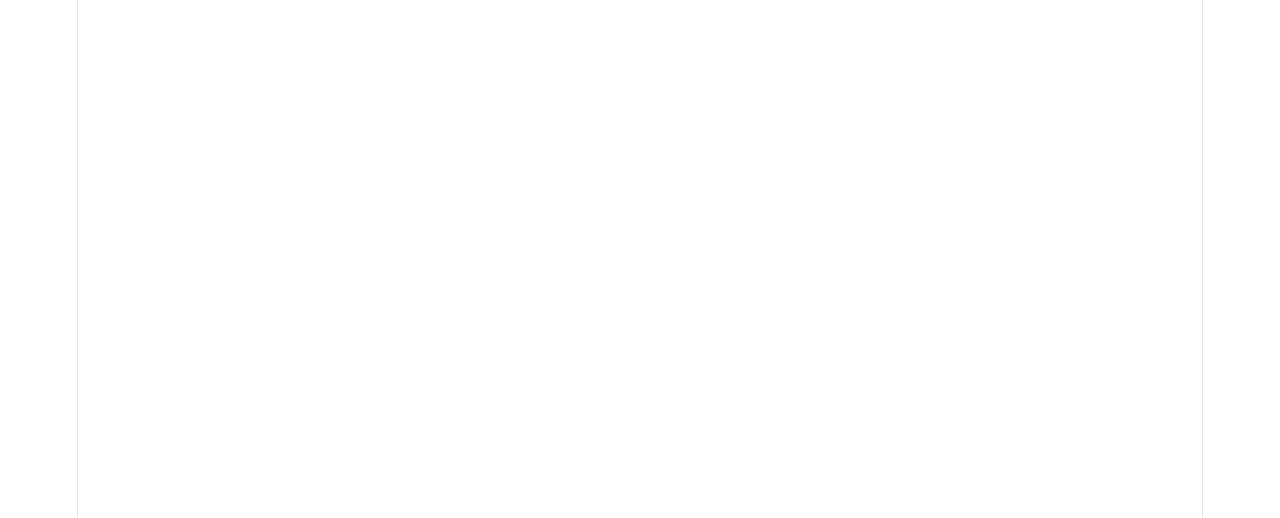
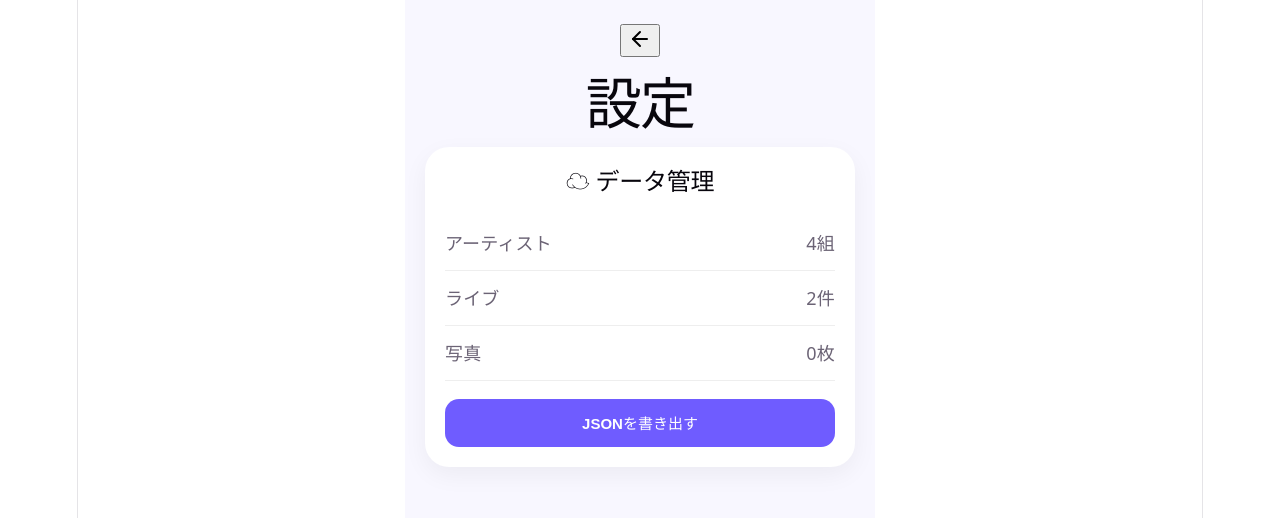
Before and after one commit to tomokitakahama/LiveCloud, a React (Vite) app: page /settings in a window 1280 px wide. Before the commit this address had no page. Shown: the top 518 px of the page. Built offline with nearby package versions, Linux system fonts and the light colour scheme.

Commit message:
機能追加_データ出力(json形式)

```diff
--- a/src/App.css
+++ b/src/App.css
@@ -1,30 +1,23 @@
 body {
   margin: 0;
-  padding: 0;
-
-  background: #f5f5f5;
-
+  background: #ececec;
   font-family: sans-serif;
 }
 
-#root {
-  display: flex;
-  justify-content: center;
-
-  min-height: 100vh;
+#root{
+  display:flex;
+  justify-content:center;
 }
 
-.container {
-  width: 100%;
-  max-width: 430px; /* iPhone Pro Max程度 */
+.appContainer{
 
-  min-height: 100vh;
+  width:100%;
+  max-width:430px;
+  min-height:100vh;
 
-  background: #f8f8fc;
+  background:#F8F7FF;
 
-  padding: 16px;
+  position:relative;
 
-  box-sizing: border-box;
-
-  position: relative;
+  overflow:hidden;
 }
--- a/src/App.tsx
+++ b/src/App.tsx
@@ -10,6 +10,7 @@ import LiveDetail from "./pages/LiveDetail/LiveDetail";
 import EditLive from "./pages/EditLive/EditLive";
 import AddLiveBasic from "./pages/AddLiveBasic/AddLiveBasic";
 import AddLiveDetail from "./pages/AddLiveDetail/AddLiveDetail";
+import Settings from "./pages/Settings/Settings";
 
 import yoasobi from "./assets/images/yoasobi.jpg";
 import vaundy from "./assets/images/vaundy.jpg";
@@ -103,6 +104,7 @@ useEffect(() => {
   return (
     <BrowserRouter>
 
+     <div className="appContainer">
       <Routes>
 
         <Route
@@ -183,7 +185,20 @@ useEffect(() => {
     />
   }
 />
+
+<Route
+  path="/settings"
+  element={
+    <Settings
+      artists={artists}
+      setArtists={setArtists}
+    />
+  }
+/>
       </Routes>
+
+      </div>
+
 
     </BrowserRouter>
   );
--- a/src/components/BottomNavigation/BottomNavigation.tsx
+++ b/src/components/BottomNavigation/BottomNavigation.tsx
@@ -9,7 +9,7 @@ const BottomNavigation = () => {
     { label: "ホーム", icon: House, path: "/" },
     { label: "統計", icon: ChartNoAxesColumnIncreasing, path: "/stats" },
     { label: "追加", icon: CirclePlus, path: "/add-artist" },
-    { label: "設定", icon: Settings, path: "" },
+    { label: "設定", icon: Settings, path: "/settings" },
   ];
 
   return (
--- /dev/null
+++ b/src/pages/Settings/Settings.css
@@ -0,0 +1,85 @@
+.settingsContainer{
+
+  max-width:430px;
+
+  margin:0 auto;
+
+  min-height:100vh;
+
+  padding:24px 20px 110px;
+
+  background:#F8F7FF;
+
+}
+
+.settingCard{
+
+  margin-top:24px;
+
+  background:white;
+
+  border-radius:24px;
+
+  padding:20px;
+
+  box-shadow:0 8px 24px rgba(0,0,0,.05);
+
+}
+
+.settingCard h2{
+
+  margin-bottom:20px;
+
+}
+
+.dataRow{
+
+  display:flex;
+
+  justify-content:space-between;
+
+  align-items:center;
+
+  padding:14px 0;
+
+  border-bottom:1px solid #eee;
+
+}
+
+.dataRow:last-child{
+
+  border-bottom:none;
+
+}
+
+.dataButton{
+
+  width:100%;
+
+  margin-top:18px;
+
+  height:48px;
+
+  border:none;
+
+  border-radius:14px;
+
+  background:#6F5CFF;
+
+  color:white;
+
+  font-size:15px;
+
+  font-weight:700;
+
+  cursor:pointer;
+
+  transition:.2s;
+
+}
+
+.dataButton:hover{
+
+  background:#5c4cf5;
+
+}
--- /dev/null
+++ b/src/pages/Settings/Settings.tsx
@@ -0,0 +1,134 @@
+import "./Settings.css";
+import { ArrowLeft } from "lucide-react";
+import { useNavigate } from "react-router-dom";
+
+type SettingsProps = {
+  artists: any[];
+  setArtists: React.Dispatch<
+    React.SetStateAction<any[]>
+  >;
+};
+
+const Settings = ({
+  artists,
+}: SettingsProps) => {
+
+  const navigate = useNavigate();
+
+  const artistCount = artists.length;
+
+  const liveCount = artists.reduce(
+    (sum, artist) =>
+      sum + (artist.lives?.length ?? 0),
+    0
+  );
+
+  const photoCount = artists.reduce(
+    (sum, artist) =>
+
+      sum +
+
+      (artist.lives ?? []).reduce(
+        (liveSum: number, live: any) =>
+
+          liveSum +
+          (live.photos?.length ?? 0),
+
+        0
+      ),
+
+    0
+  );
+
+  const exportJson = () => {
+
+  const json = JSON.stringify(
+    artists,
+    null,
+    2
+  );
+
+  const blob = new Blob(
+    [json],
+    {
+      type: "application/json",
+    }
+  );
+
+  const url =
+    URL.createObjectURL(blob);
+
+  const a =
+    document.createElement("a");
+
+  a.href = url;
+
+  a.download =
+    `LiveCloud_${new Date()
+      .toLocaleDateString("ja-JP")
+      .replaceAll("/", "-")}.json`;
+
+  a.click();
+
+  URL.revokeObjectURL(url);
+
+};
+
+  return (
+
+    <div className="settingsContainer">
+
+      <button
+        className="backButton"
+        onClick={() => navigate(-1)}
+      >
+        <ArrowLeft />
+      </button>
+
+      <h1>設定</h1>
+
+      <div className="settingCard">
+
+        <h2>☁ データ管理</h2>
+
+        <div className="dataRow">
+
+          <span>アーティスト</span>
+
+          <span>{artistCount}組</span>
+
+        </div>
+
+        <div className="dataRow">
+
+          <span>ライブ</span>
+
+          <span>{liveCount}件</span>
+
+        </div>
+
+        <div className="dataRow">
+
+          <span>写真</span>
+
+          <span>{photoCount}枚</span>
+
+        </div>
+
+        <button
+  className="dataButton"
+  onClick={exportJson}
+>
+
+  JSONを書き出す
+
+</button>
+
+      </div>
+
+    </div>
+
+  );
+};
+
+export default Settings;
```
